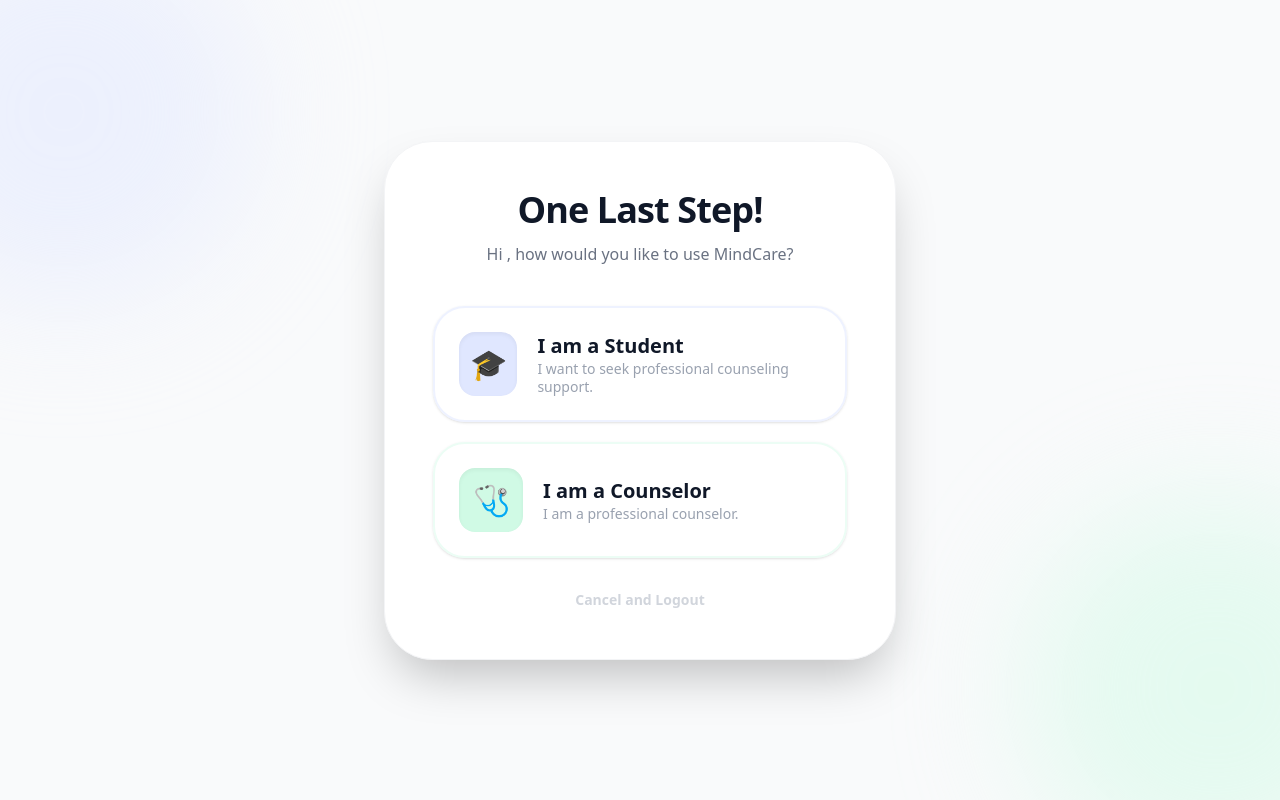
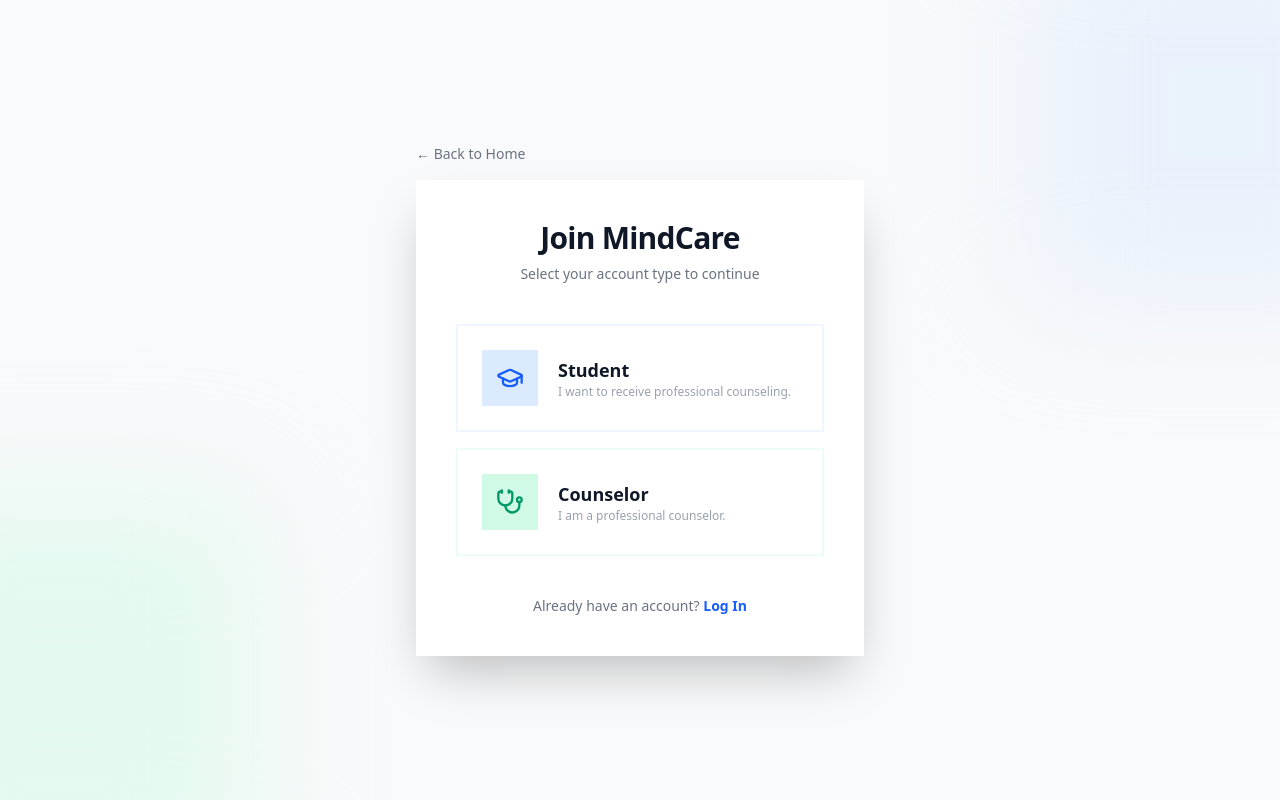
Before and after one commit to AryanTamrakar1/MindCare-Student-Mental-Health-Support-Counseling-App-Web-App-, a React (Vite) app in the folder frontend/: page /role-selection in a window 1280 px wide. Built offline with nearby package versions, Linux system fonts and the light colour scheme.

Commit message:
Fixed code issues in Authentication

```diff
--- a/frontend/src/context/otpVerification/OTPVerificationContext.jsx
+++ b/frontend/src/context/otpVerification/OTPVerificationContext.jsx
@@ -35,7 +35,7 @@
   const handleResendCode = async () => {
     try {
       await API.post("/auth/resend-otp", { email });
-      alert("A new code has been sent to your email!");
+      alert("A new code has been sent to your email!"); // ✅ fixed message
     } catch (err) {
       alert("Error resending code. Please try again later.");
     }
--- a/frontend/src/pages/RoleSelection.jsx
+++ b/frontend/src/pages/RoleSelection.jsx
@@ -1,93 +1,94 @@
-import React, { useContext } from "react";
-import { useNavigate } from "react-router-dom";
-import { AuthContext } from "../context/AuthContext";
-import API from "../api/axios";
+import React from "react";
+import { GraduationCap, Stethoscope } from "lucide-react";
+import { useNavigate, useLocation } from "react-router-dom";
+import { RoleSelectionProvider } from "../context/roleSelection/RoleSelectionContext";
+import { useRoleSelectionContext } from "../context/roleSelection/RoleSelectionContext";
 
-const RoleSelection = () => {
-  const { user } = useContext(AuthContext);
+const RoleSelectionInner = () => {
+  const { handleChoice } = useRoleSelectionContext();
   const navigate = useNavigate();
+  const location = useLocation();
 
-  const handleChoice = async (role) => {
-    if (role === "Student") {
-      try {
-        await API.put("/auth/update-role", {
-          email: user.email,
-          role: "Student",
-        });
-        alert("Welcome! You are now registered as a Student.");
-        navigate("/student-dashboard");
-      } catch (err) {
-        alert("Error updating role");
-      }
-    } else {
-      navigate("/register/counselor");
-    }
-  };
-
-  let userName = "";
-  if (user && user.name) {
-    userName = user.name;
-  }
+  const cameFromLogin = location.state?.from === "login";
 
   return (
-    <div className="min-h-screen bg-gray-50 flex flex-col items-center justify-center p-6 relative overflow-hidden">
-      <div className="absolute top-[-10%] left-[-10%] w-96 h-96 bg-indigo-100 rounded-full blur-3xl opacity-50"></div>
-      <div className="absolute bottom-[-10%] right-[-10%] w-96 h-96 bg-emerald-100 rounded-full blur-3xl opacity-50"></div>
+    <div className="flex min-h-screen items-center justify-center bg-gray-50 relative overflow-hidden">
+      <div className="absolute top-[-10%] right-[-10%] w-96 h-96 bg-blue-100/50 blur-3xl" />
+      <div className="absolute bottom-[-10%] left-[-10%] w-96 h-96 bg-emerald-100/50 blur-3xl" />
 
-      <div className="relative bg-white p-12 rounded-[3rem] shadow-2xl max-w-lg w-full text-center border border-gray-100 animate-in fade-in zoom-in duration-500">
-        <h2 className="text-4xl font-black text-gray-900 mb-3 tracking-tight">
-          One Last Step!
-        </h2>
-        <p className="text-gray-500 mb-10 font-medium">
-          Hi <span className="text-indigo-600 font-bold">{userName}</span>, how
-          would you like to use MindCare?
+      <div className="relative flex flex-col w-full max-w-md">
+        <div className="mb-4">
+          <button
+            onClick={() => navigate(cameFromLogin ? "/Login" : "/")}
+            className="flex items-center text-sm font-medium text-gray-500 hover:text-gray-700 transition"
+          >
+            {cameFromLogin ? "← Back to Login" : "← Back to Home"}
+          </button>
+        </div>
+
+        <div className="relative bg-white w-full shadow-2xl overflow-hidden animate-in fade-in zoom-in duration-300">
+          <div className="p-10 text-center">
+            <h3 className="text-3xl font-black text-gray-900 mb-2 tracking-tight">
+              Join MindCare
+            </h3>
+            <p className="text-gray-500 mb-10 font-medium text-sm">
+              Select your account type to continue
             </p>
 
-        <div className="grid grid-cols-1 gap-5">
+            <div className="space-y-4">
               <button
                 onClick={() => handleChoice("Student")}
-            className="group p-6 border-2 border-indigo-50 rounded-[2rem] hover:border-indigo-500 hover:bg-indigo-50/50 transition-all text-left flex items-center space-x-5 shadow-sm hover:shadow-md"
+                className="w-full group p-6 flex items-center gap-5 border-2 border-blue-50 hover:border-blue-200 hover:bg-blue-50/30 transition text-left"
               >
-            <div className="w-16 h-16 bg-indigo-100 text-indigo-600 rounded-2xl flex items-center justify-center text-3xl group-hover:scale-110 transition-transform shadow-inner">
-              🎓
+                <div className="w-14 h-14 bg-blue-100 text-blue-600 flex items-center justify-center">
+                  <GraduationCap size={28} />
                 </div>
                 <div>
-              <h4 className="font-bold text-gray-900 text-xl">
-                I am a Student
-              </h4>
-              <p className="text-sm text-gray-400 leading-tight">
-                I want to seek professional counseling support.
+                  <h4 className="font-bold text-gray-900 text-lg">Student</h4>
+                  <p className="text-xs text-gray-400 font-medium">
+                    I want to receive professional counseling.
                   </p>
                 </div>
               </button>
 
               <button
                 onClick={() => handleChoice("Counselor")}
-            className="group p-6 border-2 border-emerald-50 rounded-[2rem] hover:border-emerald-500 hover:bg-emerald-50/50 transition-all text-left flex items-center space-x-5 shadow-sm hover:shadow-md"
+                className="w-full group p-6 flex items-center gap-5 border-2 border-emerald-50 hover:border-emerald-200 hover:bg-emerald-50/30 transition text-left"
               >
-            <div className="w-16 h-16 bg-emerald-100 text-emerald-600 rounded-2xl flex items-center justify-center text-3xl group-hover:scale-110 transition-transform shadow-inner">
-              🩺
+                <div className="w-14 h-14 bg-emerald-100 text-emerald-600 flex items-center justify-center">
+                  <Stethoscope size={28} />
                 </div>
                 <div>
-              <h4 className="font-bold text-gray-900 text-xl">
-                I am a Counselor
-              </h4>
-              <p className="text-sm text-gray-400 leading-tight">
+                  <h4 className="font-bold text-gray-900 text-lg">Counselor</h4>
+                  <p className="text-xs text-gray-400 font-medium">
                     I am a professional counselor.
                   </p>
                 </div>
               </button>
             </div>
 
+            <p className="text-sm text-gray-500 font-medium mt-10">
+              Already have an account?{" "}
               <button
-          onClick={() => navigate("/")}
-          className="mt-8 text-sm font-bold text-gray-300 hover:text-gray-500 transition"
+                onClick={() => navigate("/Login")}
+                className="text-blue-600 font-black hover:text-blue-700 transition"
               >
-          Cancel and Logout
+                Log In
               </button>
+            </p>
+          </div>
+        </div>
       </div>
     </div>
   );
 };
 
+const RoleSelection = () => {
+  return (
+    <RoleSelectionProvider>
+      <RoleSelectionInner />
+    </RoleSelectionProvider>
+  );
+};
+
 export default RoleSelection;
--- a/frontend/src/pages/StudentRegister.jsx
+++ b/frontend/src/pages/StudentRegister.jsx
@@ -1,7 +1,7 @@
 import React, { useState } from "react";
 import { useStudentRegister } from "../hooks/studentRegister/useStudentRegister";
 import { StudentRegisterProvider } from "../context/studentRegister/StudentRegisterContext";
-import { GraduationCap, Eye, EyeOff } from "lucide-react";
+import { GraduationCap, Eye, EyeOff, ChevronDown } from "lucide-react";
 
 const StudentRegisterInner = () => {
   const {
@@ -136,8 +136,9 @@
 
             <div className="space-y-1">
               <label className="text-[10px] font-black text-gray-400 uppercase tracking-widest ml-1">Gender</label>
+              <div className="relative">
                 <select
-                className="w-full bg-gray-50 border-none p-4 text-sm font-semibold focus:ring-2 focus:ring-blue-500/20 focus:bg-white transition-all outline-none appearance-none"
+                  className="w-full bg-gray-50 border-none p-4 pr-10 text-sm font-semibold focus:ring-2 focus:ring-blue-500/20 focus:bg-white transition-all outline-none appearance-none"
                   value={gender}
                   onChange={(e) => setGender(e.target.value)}
                 >
@@ -146,6 +147,8 @@
                   <option value="Female">Female</option>
                   <option value="Other">Other</option>
                 </select>
+                <ChevronDown size={16} className="absolute right-4 top-1/2 -translate-y-1/2 pointer-events-none text-gray-400" />
+              </div>
             </div>
           </div>
 
```
Also changed, not shown: frontend/src/pages/OTPVerification.jsx (+21 -44 lines), 2 other files (tests, documents, lock files or other folders). Lines whose indentation alone changed are shown as unchanged.
